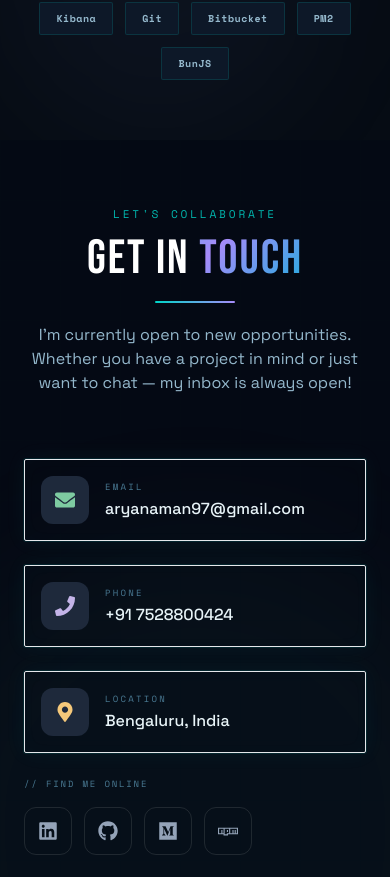
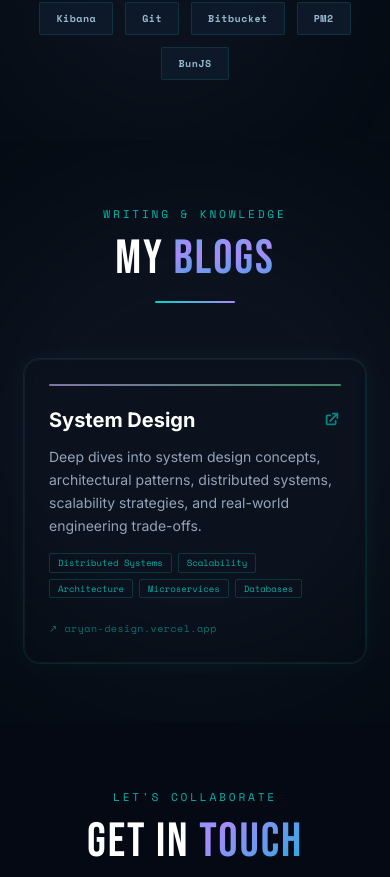
Before and after one commit to aryan297/aryan, a React (Vite) app: page / in a window 390 px wide. Shown: the part 9457-10334 px from the top of the page. Built offline with nearby package versions, Linux system fonts and the light colour scheme.

Commit message:
changes for design

```diff
--- a/src/App.jsx
+++ b/src/App.jsx
@@ -3,6 +3,7 @@ import Hero from './components/Hero';
 import About from './components/About';
 import Experience from './components/Experience';
 import Skills from './components/Skills';
+import Blogs from './components/Blogs';
 import Contact from './components/Contact';
 import Footer from './components/Footer';
 import TronGhibliCanvas from './components/TronGhibliCanvas';
@@ -21,6 +22,7 @@ function App() {
           <About />
           <Experience />
           <Skills />
+          <Blogs />
           <Contact />
         </main>
         <Footer />
--- /dev/null
+++ b/src/components/Blogs.jsx
@@ -0,0 +1,101 @@
+import { useRef } from 'react';
+import { motion, useInView } from 'framer-motion';
+import { HiExternalLink } from 'react-icons/hi';
+import { soundEngine } from '../utils/soundEngine';
+import TronLetters from './TronLetters';
+
+const blogs = [
+  {
+    title: 'System Design',
+    description: 'Deep dives into system design concepts, architectural patterns, distributed systems, scalability strategies, and real-world engineering trade-offs.',
+    tags: ['Distributed Systems', 'Scalability', 'Architecture', 'Microservices', 'Databases'],
+    color: 'from-cyan-500 to-indigo-500',
+    url: 'https://aryan-design.vercel.app/',
+    label: 'aryan-design.vercel.app',
+  },
+];
+
+const BlogCard = ({ blog, index, isInView }) => (
+  <motion.a
+    href={blog.url}
+    target="_blank"
+    rel="noopener noreferrer"
+    initial={{ opacity: 0, y: 40 }}
+    animate={isInView ? { opacity: 1, y: 0 } : {}}
+    transition={{ duration: 0.6, delay: index * 0.15 }}
+    whileHover={{ y: -6 }}
+    onMouseEnter={() => soundEngine.hover()}
+    onClick={() => soundEngine.click()}
+    className="group block tron-card tron-data-border glow-border rounded-2xl p-6 bg-[var(--bg-card)]/80 border border-white/5 backdrop-blur-sm transition-all duration-300 cursor-pointer"
+  >
+    {/* Top bar accent */}
+    <div className={`h-0.5 w-full rounded-full bg-gradient-to-r ${blog.color} mb-5 opacity-70 group-hover:opacity-100 transition-opacity`} />
+
+    <div className="flex items-start justify-between gap-4 mb-3">
+      <h3 className="text-xl font-bold text-white group-hover:text-[#00d4c8] transition-colors">{blog.title}</h3>
+      <HiExternalLink className="text-[#00d4c8]/60 group-hover:text-[#00d4c8] shrink-0 mt-1 transition-colors" size={18} />
+    </div>
+
+    <p className="text-sm text-slate-400 leading-relaxed mb-4">{blog.description}</p>
+
+    <div className="flex flex-wrap gap-1.5 mb-4">
+      {blog.tags.map((tag) => (
+        <motion.span
+          key={tag}
+          whileHover={{ scale: 1.1, y: -2 }}
+          className="tron-badge font-space-mono text-[9px] px-2 py-0.5 rounded-sm bg-[#00d4c8]/8 text-[#00d4c8]/80 border border-[#00d4c8]/20"
+        >
+          {tag}
+        </motion.span>
+      ))}
+    </div>
+
+    <span className="font-space-mono text-[10px] text-[#00d4c8]/50 group-hover:text-[#00d4c8]/80 transition-colors tracking-wider">
+      ↗ {blog.label}
+    </span>
+  </motion.a>
+);
+
+const Blogs = () => {
+  const ref = useRef(null);
+  const isInView = useInView(ref, { once: true, margin: '-100px' });
+
+  return (
+    <section id="blogs" className="section-padding relative overflow-hidden">
+      <div className="absolute inset-0 grid-bg opacity-20" />
+      <div className="absolute top-1/2 left-1/2 -translate-x-1/2 -translate-y-1/2 w-[500px] h-[500px] bg-cyan-600/5 rounded-full blur-3xl" />
+
+      <div ref={ref} className="relative z-10 max-w-4xl mx-auto px-6">
+        {/* Header */}
+        <motion.div
+          initial={{ opacity: 0, y: 40 }}
+          animate={isInView ? { opacity: 1, y: 0 } : {}}
+          transition={{ duration: 0.6 }}
+          className="text-center mb-14"
+        >
+          <span className="terminal-label">Writing & Knowledge</span>
+          <h2 className="display-heading text-5xl md:text-7xl text-white mt-3">
+            <TronLetters text="MY " inView={isInView} delay={0.1} />
+            <TronLetters text="BLOGS" className="gradient-text" inView={isInView} delay={0.25} />
+          </h2>
+          <motion.div
+            className="w-20 h-0.5 bg-gradient-to-r from-[#00d4c8] to-[#a78bfa] rounded-full mx-auto mt-5"
+            initial={{ scaleX: 0 }}
+            animate={isInView ? { scaleX: 1 } : {}}
+            transition={{ delay: 0.7, duration: 0.5, ease: 'easeOut' }}
+            style={{ transformOrigin: 'left' }}
+          />
+        </motion.div>
+
+        {/* Cards */}
+        <div className="grid gap-6 sm:grid-cols-2">
+          {blogs.map((blog, i) => (
+            <BlogCard key={i} blog={blog} index={i} isInView={isInView} />
+          ))}
+        </div>
+      </div>
+    </section>
+  );
+};
+
+export default Blogs;
--- a/src/components/Navbar.jsx
+++ b/src/components/Navbar.jsx
@@ -10,6 +10,7 @@ const navLinks = [
   { name: 'ABOUT',      to: 'about'      },
   { name: 'EXPERIENCE', to: 'experience' },
   { name: 'SKILLS',     to: 'skills'     },
+  { name: 'BLOGS',      to: 'blogs'      },
   { name: 'CONTACT',    to: 'contact'    },
 ];
 
```
